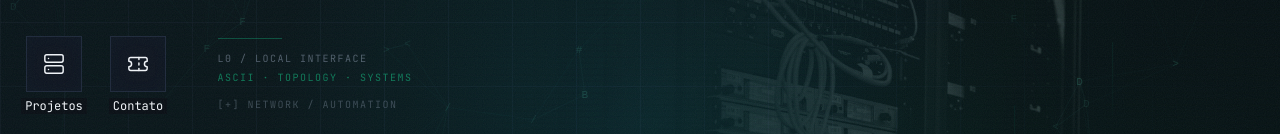
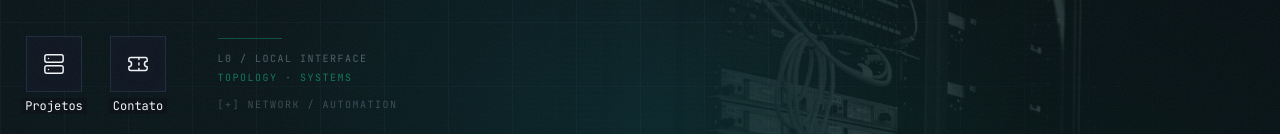
Before and after one commit to lteodoro780/lteodoro780.github.io, a React (Create React App) app in the folder frontend/: page / in a window 1280 px wide. Shown: the part 138-272 px from the top of the page. Built offline with nearby package versions, Linux system fonts and the light colour scheme; a web font is replaced by a local one.

Commit message:
perf(v7): remover ASCII do Wallpaper.jsx

```diff
--- a/frontend/src/components/os/Wallpaper.jsx
+++ b/frontend/src/components/os/Wallpaper.jsx
@@ -1,6 +1,5 @@
 import { motion } from "framer-motion";
 import { LayerStack } from "../noc/LayerStack";
-import { CyberAtmosphere } from "../noc/CyberAtmosphere";
 import { EASE } from "../noc/Primitives";
 import { PROFILE } from "../../content";
 import { useDesktop } from "../../lib/desktop";
@@ -18,12 +17,11 @@ export const Wallpaper = ({ ready }) => {
     <div className="cyber-ambient-glow pointer-events-none absolute inset-0" aria-hidden="true" />
     <img src={`${process.env.PUBLIC_URL}/img/rack.jpg`} alt="" aria-hidden="true" className="wallpaper-photo absolute right-0 top-0 h-full w-full object-cover opacity-25 grayscale contrast-125 md:w-[60%]" />
     <div className="absolute inset-0 bg-noc-ok/5 mix-blend-color" />
-    <CyberAtmosphere />
     <div className="cyber-scan-overlay pointer-events-none absolute inset-0" aria-hidden="true" />
     <div data-testid="v7-background-hud" className="cyber-hud-caption pointer-events-none absolute hidden select-none xl:block" aria-hidden="true">
       <span className="cyber-hud-rule" />
       <span className="block">L0 / LOCAL INTERFACE</span>
-      <span className="mt-1 block text-emerald-500/60">ASCII · TOPOLOGY · SYSTEMS</span>
+      <span className="mt-1 block text-emerald-500/60">TOPOLOGY · SYSTEMS</span>
       <span className="mt-3 block text-[10px] opacity-70">[+] NETWORK / AUTOMATION</span>
     </div>
     <div className="cyber-hud-coordinate pointer-events-none absolute hidden select-none lg:block" aria-hidden="true">
```
